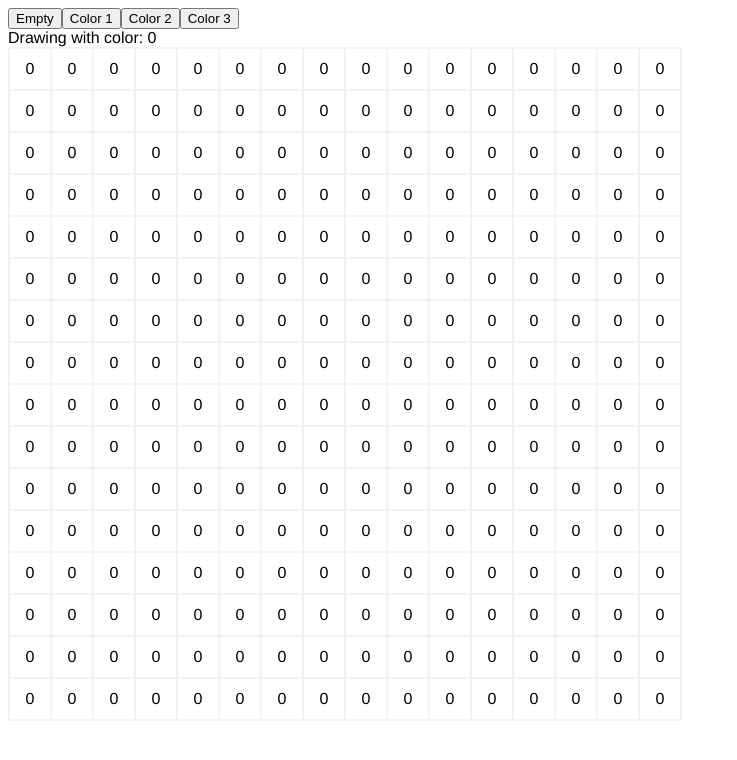
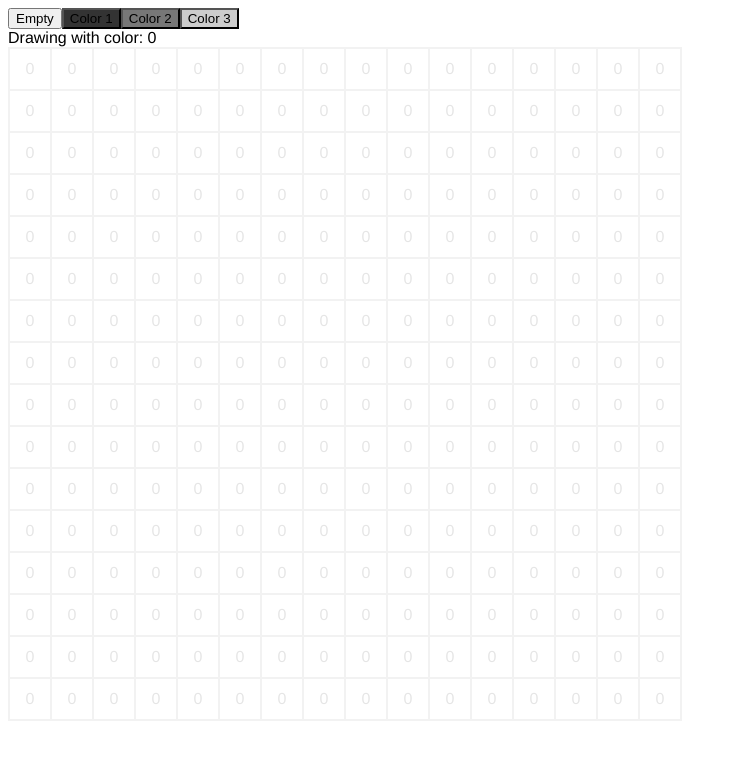
Before and after one commit to felixbade/pixel-art-editor, a React app: page / in a window 1280 px wide. Shown: the top 760 px of the page, without its empty margins (0-737 px from the left). Built offline with nearby package versions, Linux system fonts and the light colour scheme.

Commit message:
Add actual colors

```diff
--- a/src/js/app.jsx
+++ b/src/js/app.jsx
@@ -1,5 +1,7 @@
 import React, { useState } from 'react'
 import ReactDOM from 'react-dom'
+
+const colors = ['', '#333', '#777', '#ccc']
 
 export default function App() {
     const [color, setColor] = useState(0)
@@ -18,9 +20,9 @@ export default function App() {
     return (
         <>
             <button onClick={() => setColor(0)}>Empty</button>
-            <button onClick={() => setColor(1)}>Color 1</button>
-            <button onClick={() => setColor(2)}>Color 2</button>
-            <button onClick={() => setColor(3)}>Color 3</button>
+            <button onClick={() => setColor(1)} style={{ background: colors[1] }}>Color 1</button>
+            <button onClick={() => setColor(2)} style={{ background: colors[2] }}>Color 2</button>
+            <button onClick={() => setColor(3)} style={{ background: colors[3] }}>Color 3</button>
             <br/>
             <div>Drawing with color: {color}</div>
             <table cellSpacing="0">
@@ -28,7 +30,7 @@ export default function App() {
                     {drawing.map((row, y) =>
                         <tr key={y}>
                             {row.map((cell, x) =>
-                                <td key={[x, y]} onClick={() => {drawPixel(x, y, color)}}>{cell}</td>
+                                <td key={[x, y]} onClick={() => {drawPixel(x, y, color)}} style={{ background: colors[cell] }}>{cell}</td>
                             )}
                         </tr>
                     )}
--- a/src/style/style.css
+++ b/src/style/style.css
@@ -14,6 +14,7 @@ td {
     width: min(5vw, 5vh);
     height: min(5vw, 5vh);
     text-align: center;
+    color: hsla(0, 0%, 0%, 10%);
 }
 
 td, table {
```
